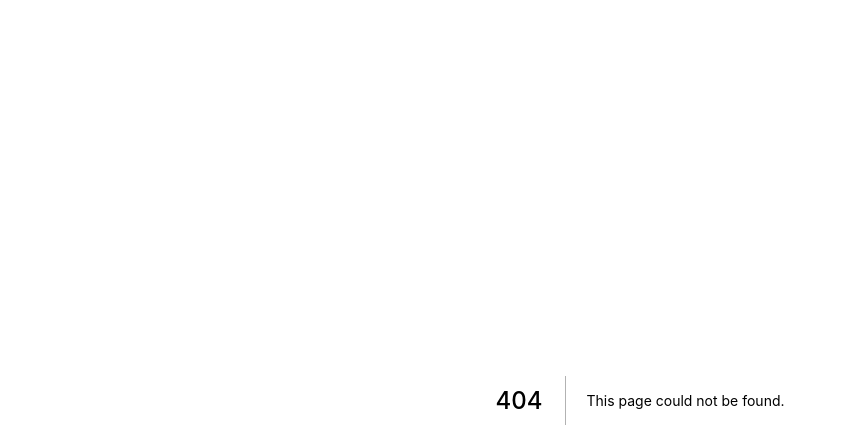
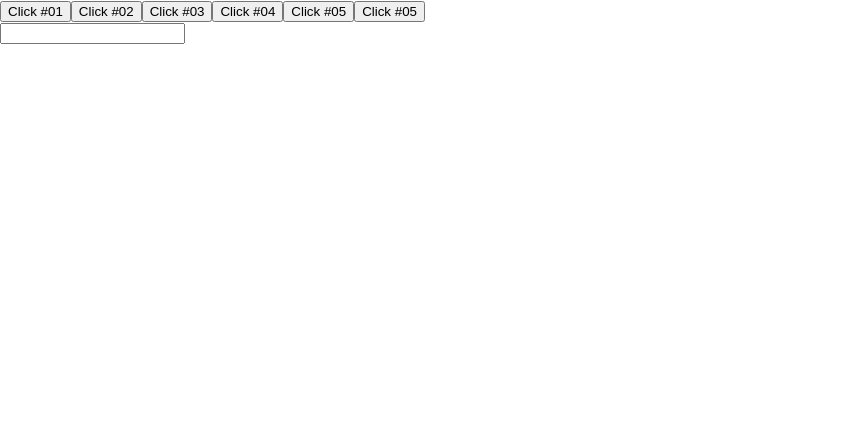
Before and after one commit to BianchiDev/react-project, a Next.js app: page /basicos/botao in a window 1280 px wide. Before the commit this address had no page. Shown: the top 448 px of the page, without its empty margins (0-847 px from the left). Built offline with nearby package versions, Linux system fonts and the light colour scheme.

Commit message:
usando botões

```diff
--- /dev/null
+++ b/pages/basicos/botao.jsx
@@ -0,0 +1,35 @@
+function acao1() {
+    console.log("ação01")
+}
+
+export default function botao() {
+    function acao2() {
+        console.log("açao2")
+    }
+
+    function acao5(e){
+        console.log(e)
+    }
+
+    return (
+        <div>
+            <button onClick={acao1}>Click #01</button>
+            <button onClick={acao2}>Click #02</button>
+            <button onClick={function(){
+                console.log("Ação3")
+            }}>Click #03</button>
+            <button onClick={() => console.log("Ação4")}>
+                Click #04
+            </button>
+            <button onClick={acao5}>
+                Click #05
+            </button>
+            <button onClick={e => acao5(e.altKey)}>
+                Click #05
+            </button>
+            <div>
+                <input type="text" onChange={e => console.log(e.target.value)}/>
+            </div>
+        </div>
+    )
+}
```
